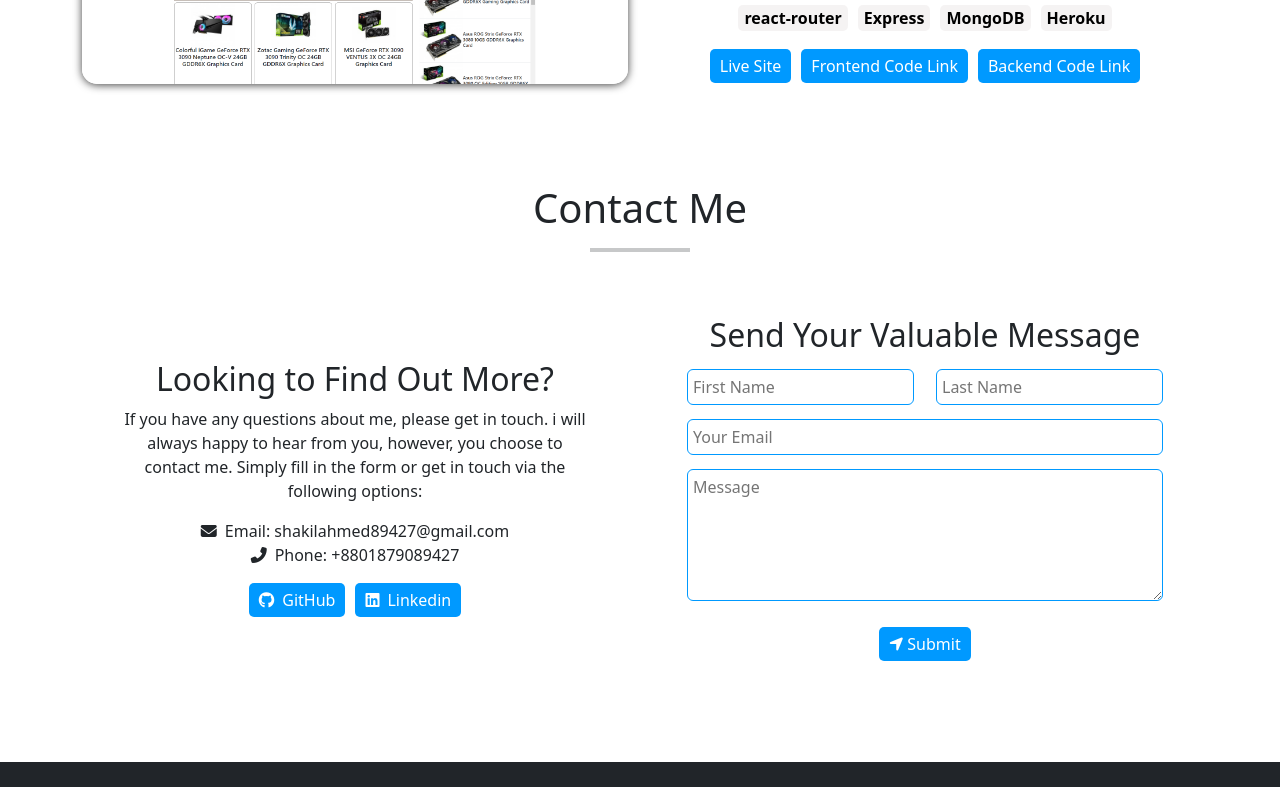
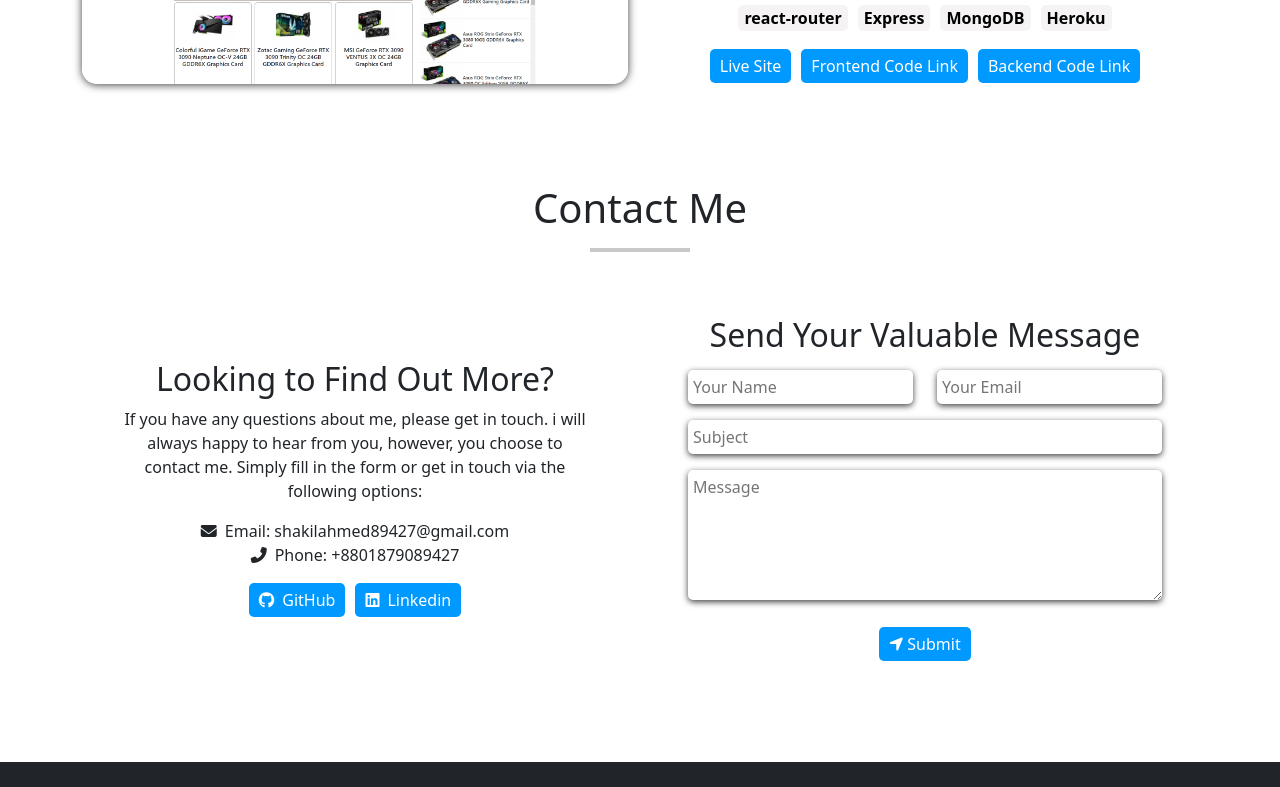
Before and after one commit to shakil89427/My-Portfolio, a React (Create React App) app: page / in a window 1280 px wide. Shown: the part 2279-3066 px from the top of the page. Built offline with nearby package versions, Linux system fonts and the light colour scheme.

Commit message:
shadow added

```diff
--- a/src/App.css
+++ b/src/App.css
@@ -105,12 +105,14 @@ hr {
   -moz-box-shadow: 0px 1px 9px 0px rgba(0, 0, 0, 0.75);
 }
 .contact-input {
-  cursor: pointer;
   width: 100%;
-  outline: 1px solid #0099ff;
+  outline: none;
   padding: 5px;
   border: none;
   border-radius: 5px;
+  box-shadow: 0px 2px 6px 0px rgba(0, 0, 0, 0.75);
+  -webkit-box-shadow: 0px 2px 6px 0px rgba(0, 0, 0, 0.75);
+  -moz-box-shadow: 0px 2px 6px 0px rgba(0, 0, 0, 0.75);
 }
 .contact-input:focus {
   background-color: #6dc0f721;
--- a/src/Components/Home/Contact/Contact.js
+++ b/src/Components/Home/Contact/Contact.js
@@ -78,24 +78,14 @@ const Contact = () => {
                 <Col className="mb-3" sm={12} md={6} lg={6}>
                   <input
                     disabled={status}
-                    name="first"
+                    name="name"
                     required
                     className="contact-input"
-                    placeholder="First Name"
+                    placeholder="Your Name"
                     type="text"
                   />
                 </Col>
                 <Col className="mb-3" sm={12} md={6} lg={6}>
-                  <input
-                    disabled={status}
-                    name="last"
-                    required
-                    className="contact-input"
-                    placeholder="Last Name"
-                    type="text"
-                  />
-                </Col>
-                <Col className="mb-3" sm={12} md={12} lg={12}>
                   <input
                     disabled={status}
                     name="email"
@@ -103,6 +93,16 @@ const Contact = () => {
                     className="contact-input"
                     placeholder="Your Email"
                     type="email"
+                  />
+                </Col>
+                <Col className="mb-3" sm={12} md={12} lg={12}>
+                  <input
+                    disabled={status}
+                    name="subject"
+                    required
+                    className="contact-input"
+                    placeholder="Subject"
+                    type="text"
                   />
                 </Col>
                 <Col className="mb-3" sm={12} md={12} lg={12}>
--- a/src/Components/Home/Recent/Recent.js
+++ b/src/Components/Home/Recent/Recent.js
@@ -38,7 +38,7 @@ const Recent = () => {
         <Col className=" text-center p-5" md={6} lg={6}>
           <h2 className="text-info">Small Apps</h2>
           <h6 className="fw-light">
-            Fully Responsive non functional frontend focused multiple page
+            Fully Responsive semi functional frontend focused multiple page
             application.
           </h6>
           <div className="used my-2">
```
